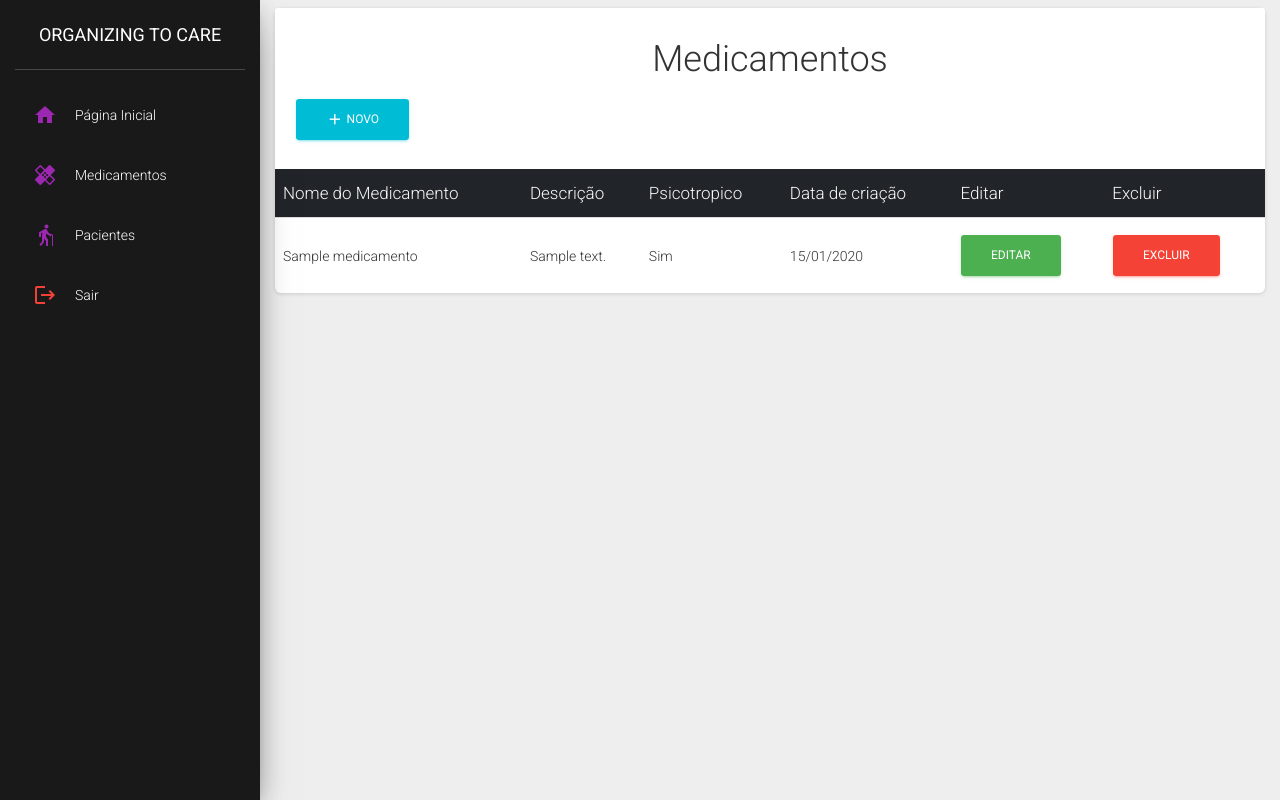
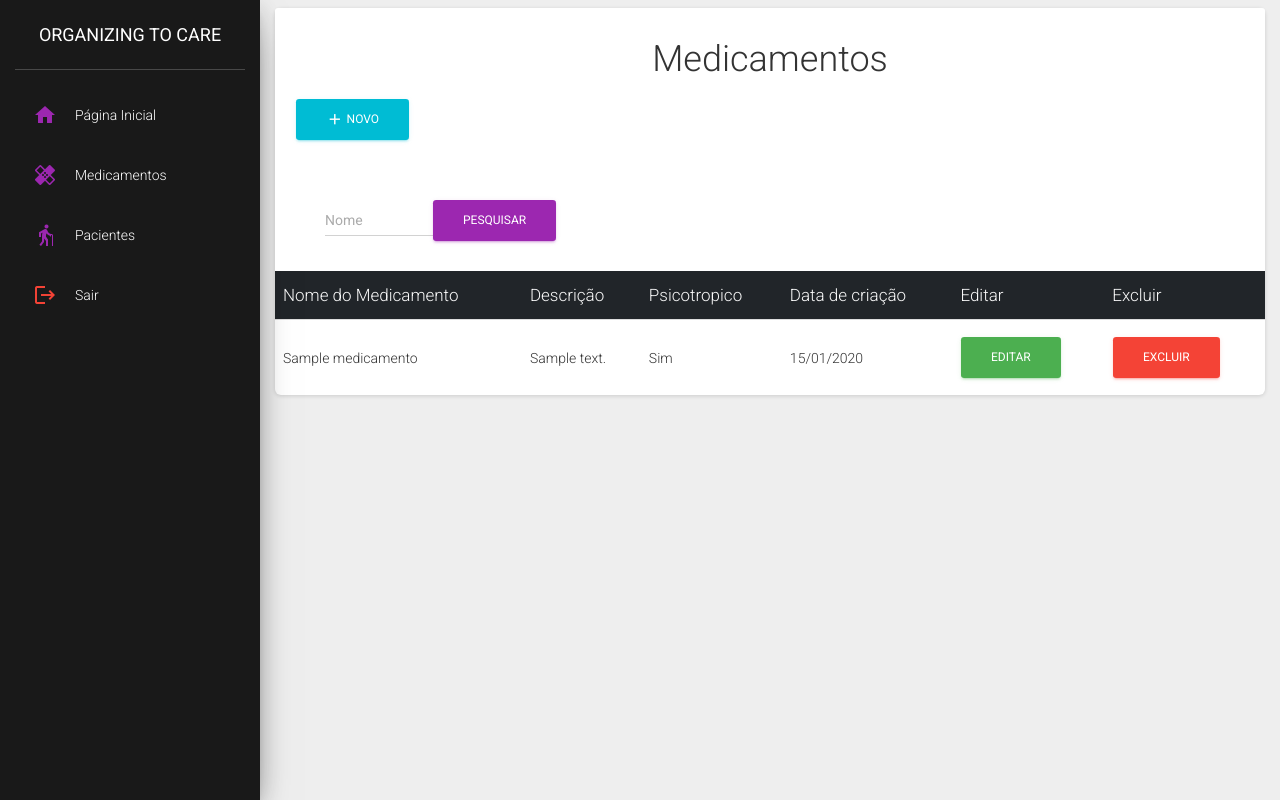
Before and after one commit to MagnoBelloni/OrganizingToCare, a Flask app: page /medicamento in a window 1280 px wide. Run offline with Flask 2, Linux system fonts and the light colour scheme; tables that the repository leaves empty hold one stand-in row (values such as "Sample post"); some libraries are stand-ins or nearby versions.

Commit message:
Finalizado filtro medicamento

```diff
--- a/organizingtocare/app/controllers/medicamento.py
+++ b/organizingtocare/app/controllers/medicamento.py
@@ -49,3 +49,12 @@ def excluir_medicamento(id):
     db.session.delete(medicamento)
     db.session.commit()
     return redirect(url_for("index_medicamentos"))
+
+@app.route("/medicamento/buscar", methods=["GET"])
+def buscar_medicamento():
+    medicamento = request.args['nome']
+
+    search = "%{}%".format(medicamento)
+    medicamentos = Medicamento.query.filter(Medicamento.nome.like(search)).all()
+
+    return render_template("medicamento/index.html", medicamentos=medicamentos)
--- a/organizingtocare/app/templates/medicamento/index.html
+++ b/organizingtocare/app/templates/medicamento/index.html
@@ -10,6 +10,16 @@
       <i class="material-icons">add</i>
       Novo
     </a>
+    <div class="col-sm-5">
+      <form class="form-inline mt-5" method="GET" action="/medicamento/buscar">
+        <div class="col-sm-12 col-lg-4 form-group">
+          <label for="nome" class="bmd-label-floating">Nome</label>
+          <input type="text" class="form-control" name="nome" id="nome">
+        </div>
+        <button type="submit" class="btn btn-primary">Pesquisar</button>
+      </form>
+  </div>
+
   </div>
   <!-- table  -->
   <div class="table-responsive">
```
